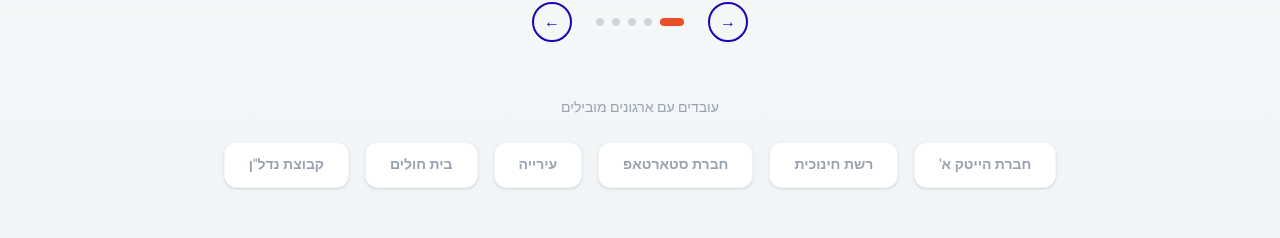
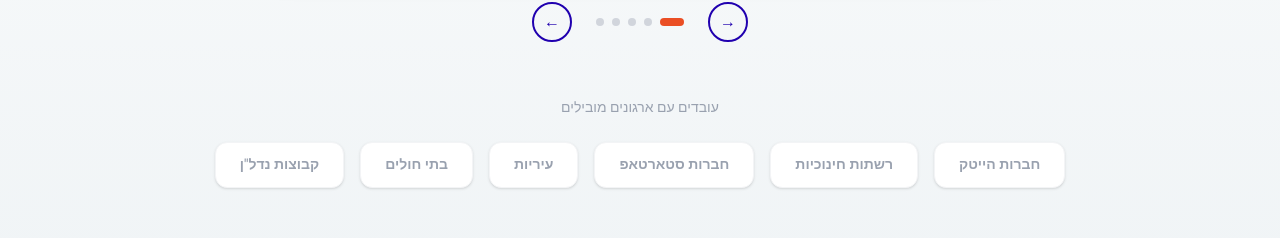
Before and after one commit to sgr25/odt_web, a Next.js app in the folder site/: page / in a window 1280 px wide. Shown: the part 6810-7048 px from the top of the page. Built offline with nearby package versions, Linux system fonts and the light colour scheme.

Commit message:
Update: Revise logo placeholders in Testimonials component for consistency

```diff
--- a/site/components/sections/Testimonials.tsx
+++ b/site/components/sections/Testimonials.tsx
@@ -5,12 +5,12 @@ import { motion, useInView, AnimatePresence } from "framer-motion";
 import { TESTIMONIALS } from "@/lib/content";
 
 const LOGO_PLACEHOLDERS = [
-  "חברת הייטק א'",
-  "רשת חינוכית",
-  "חברת סטארטאפ",
-  "עירייה",
-  "בית חולים",
-  "קבוצת נדל\"ן",
+  "חברות הייטק ",
+  "רשתות חינוכיות",
+  "חברות סטארטאפ",
+  "עיריות",
+  "בתי חולים",
+  "קבוצות נדל\"ן",
 ];
 
 export default function Testimonials() {
```
